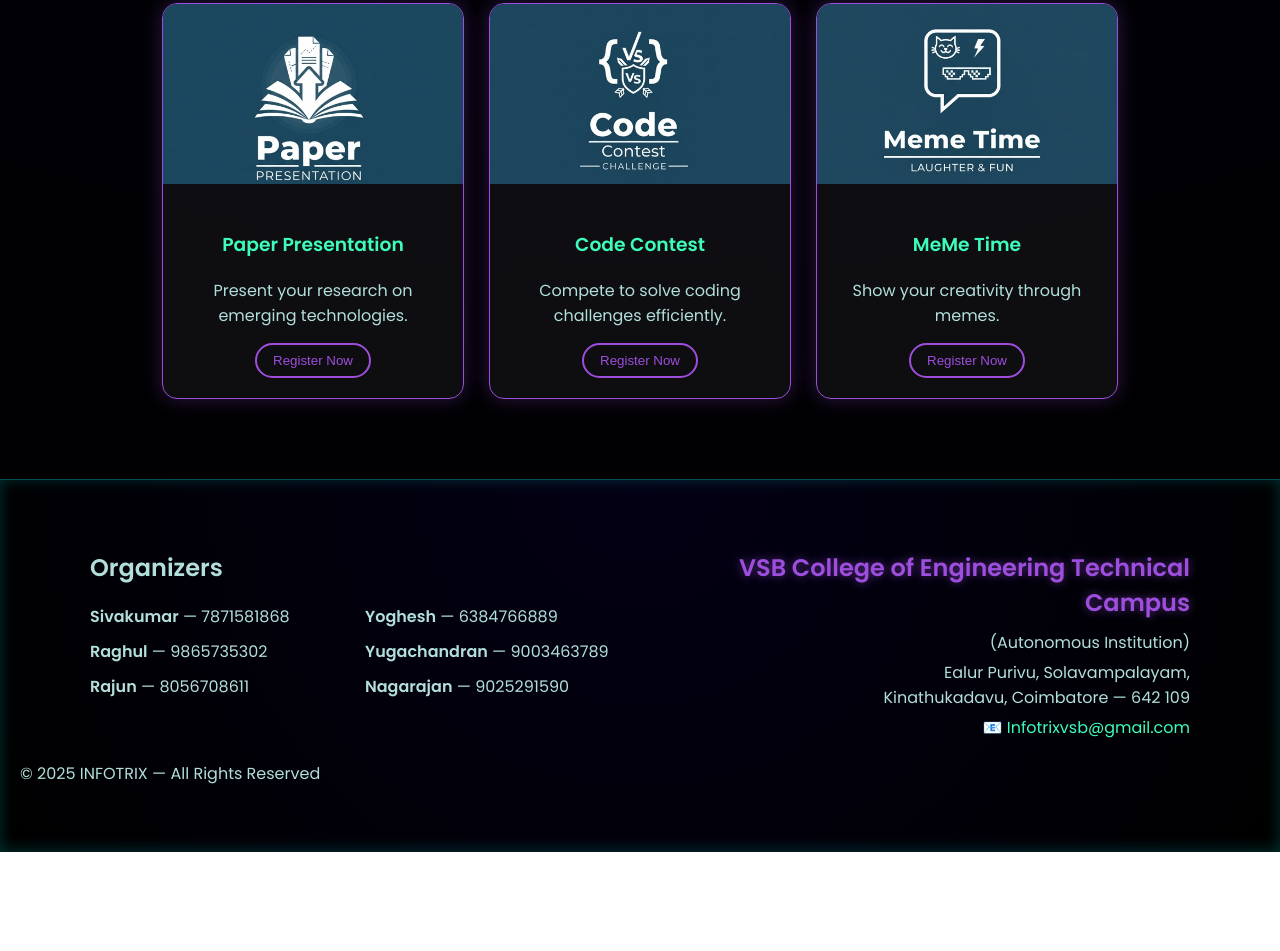
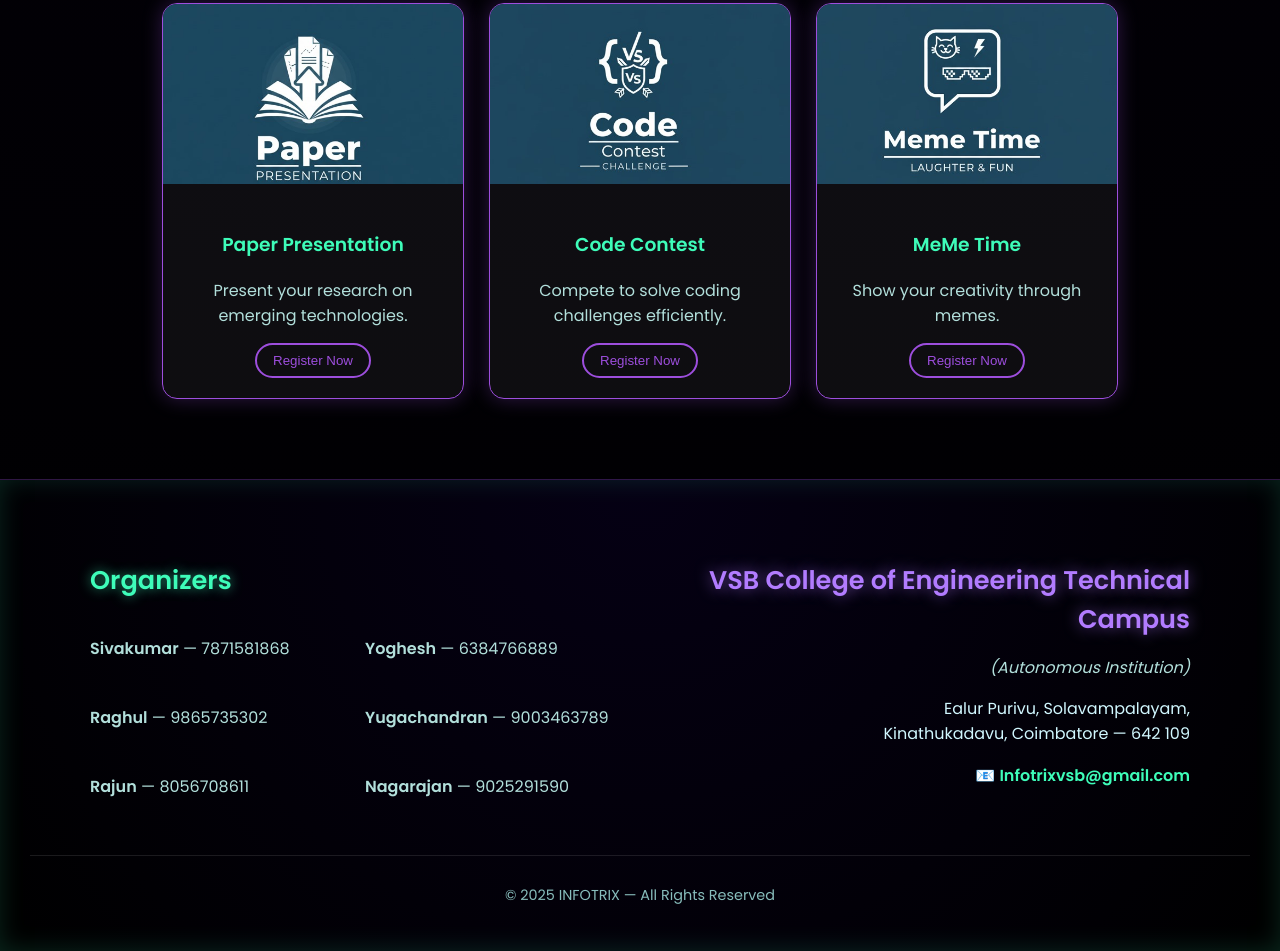
Before and after one commit to varun-program/infotrix25-system, a plain HTML site: page index.html in a window 1280 px wide. Shown: the part 1821-2772 px from the top of the page. Before the commit the page ends 2673 px from the top, so only its background shows below. Drawn offline with Linux system fonts and the light colour scheme.

Commit message:
Revise footer styles for improved appearance
Updated footer styles including background, padding, and text properties.

```diff
--- a/style.css
+++ b/style.css
@@ -218,82 +218,98 @@ body {
 
 /* ===== Footer Section ===== */
 footer {
-  background: radial-gradient(circle at top, #030014, #000);
-  border-top: 1px solid rgba(0, 255, 255, 0.3);
-  box-shadow: inset 0 -1px 15px rgba(0, 255, 255, 0.2);
+  background: radial-gradient(circle at top, #050014, #000);
+  border-top: 1px solid rgba(157, 78, 221, 0.3);
   color: #b2dfdb;
-  padding: 50px 20px;
+  padding: 60px 30px 30px;
+  font-family: "Poppins", sans-serif;
+  box-shadow: inset 0 -1px 25px rgba(62, 252, 185, 0.15);
 }
 
+/* Layout */
 .footer-container {
   display: flex;
   justify-content: space-between;
   align-items: flex-start;
   flex-wrap: wrap;
+  gap: 50px;
   max-width: 1100px;
   margin: 0 auto;
-  gap: 40px;
 }
 
-/* Left: Organizer list */
+/* Left: Organizers */
 .organizer {
   flex: 1;
   min-width: 280px;
 }
-.organizer h1 {
-  font-size: 1.8rem;
+.organizer h2 {
   color: #3efcb9;
-  text-shadow: 0 0 15px rgba(62, 252, 185, 0.6);
+  font-size: 1.6rem;
+  text-shadow: 0 0 12px rgba(62, 252, 185, 0.6);
   margin-bottom: 20px;
 }
 .organizer-grid {
   display: grid;
-  grid-template-columns: repeat(auto-fit, minmax(180px, 1fr));
-  gap: 10px 20px;
+  grid-template-columns: repeat(2, 1fr);
+  gap: 12px 25px;
 }
 .organizer-grid p {
   font-size: 1rem;
   color: #b2dfdb;
-  margin: 0;
-  transition: 0.3s;
-  cursor: pointer;
+  transition: all 0.3s ease;
 }
 .organizer-grid p:hover {
   color: #3efcb9;
-  text-shadow: 0 0 15px #3efcb9, 0 0 25px #00ffff;
-  transform: scale(1.05);
+  transform: translateX(4px);
 }
 
-/* Right: College details */
+/* Right: College Info */
 .college-info {
   flex: 1;
   min-width: 280px;
   text-align: right;
 }
 .college-info h2 {
-  font-size: 1.5rem;
-  color: #9d4edd;
-  text-shadow: 0 0 10px rgba(157, 78, 221, 0.6);
+  color: #b27cff;
+  font-size: 1.6rem;
+  text-shadow: 0 0 15px rgba(178, 124, 255, 0.6);
   margin-bottom: 10px;
 }
-.college-info p {
-  margin: 5px 0;
+.college-info .autonomous {
   color: #b2dfdb;
-  font-size: 1rem;
+  font-style: italic;
+  margin-bottom: 10px;
 }
-.college-info a {
+.college-info .address {
+  color: #d1f7ff;
+  line-height: 1.6;
+  margin-bottom: 8px;
+}
+.college-info .email a {
   color: #3efcb9;
   text-decoration: none;
+  font-weight: 600;
 }
-.college-info a:hover {
+.college-info .email a:hover {
   text-decoration: underline;
   text-shadow: 0 0 8px #3efcb9;
+}
+
+/* Footer Bottom */
+.footer-bottom {
+  text-align: center;
+  border-top: 1px solid rgba(255, 255, 255, 0.1);
+  margin-top: 40px;
+  padding-top: 15px;
+  font-size: 0.9rem;
+  color: #88bdbc;
 }
 
 /* Responsive */
 @media (max-width: 768px) {
   .footer-container {
     flex-direction: column;
+    align-items: center;
     text-align: center;
   }
   .college-info {
```
